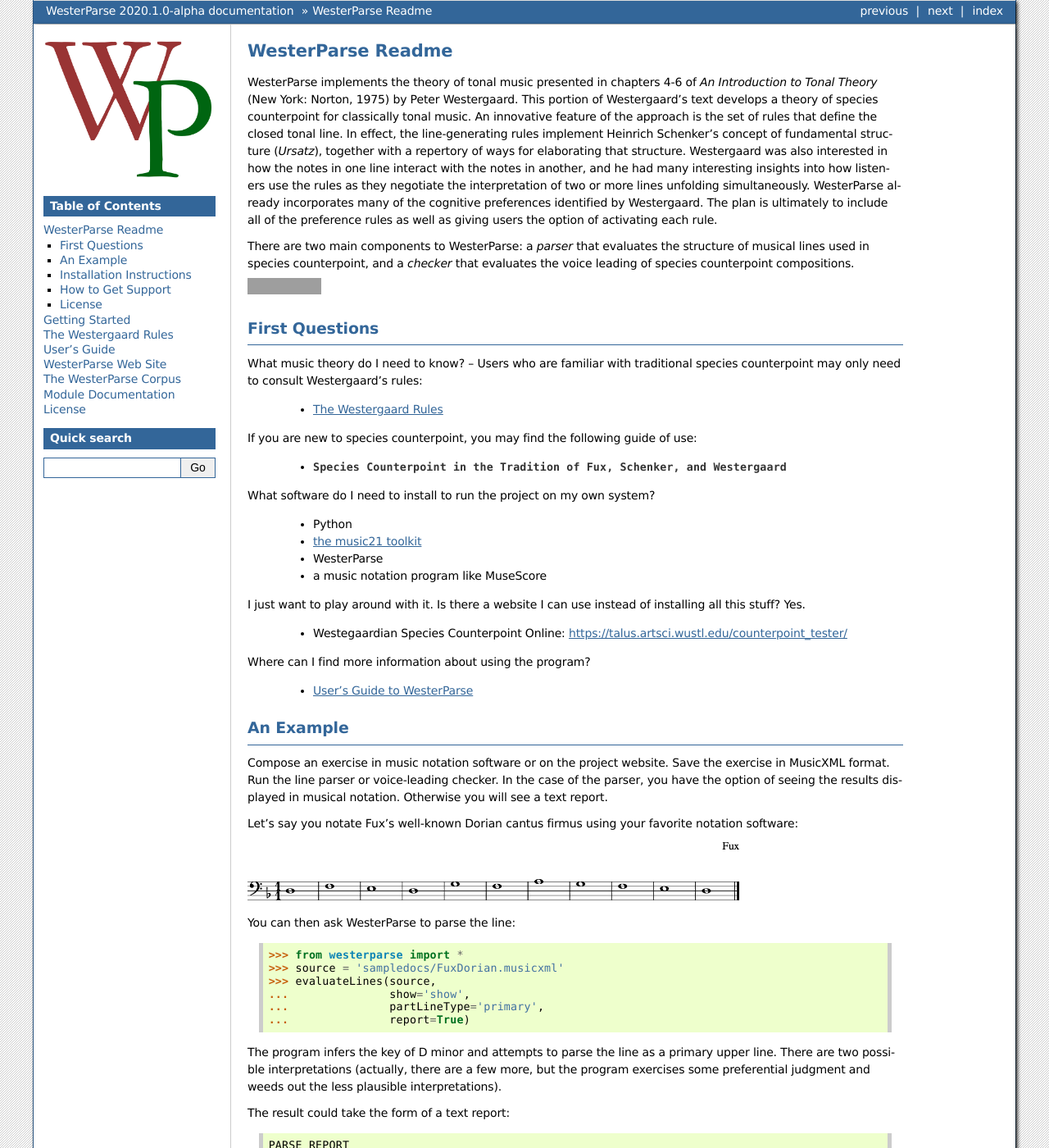
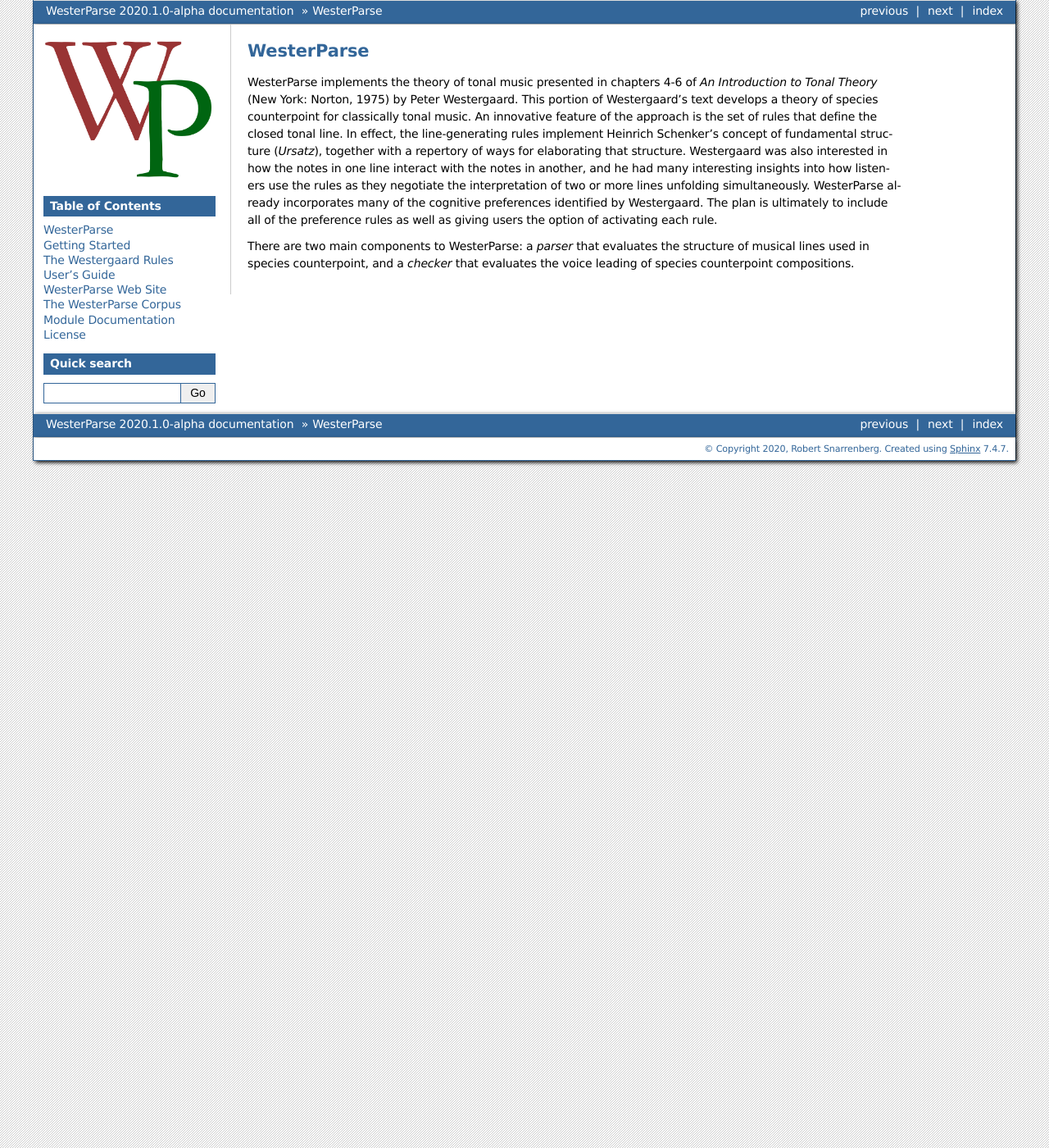
Before and after one commit to snarrenberg/westerparse, a Sphinx documentation site: the page built from docs/readme_link.rst, in a window 1280 px wide and 1400 px high. Shown: the whole window at 82% size. Built offline with Sphinx 7.4.7, drawn with Linux system fonts in a browser that asks for light colours; some of the changed text lies outside the part shown; grey boxes are pictures that could not be loaded.

Commit message:
upd readme

```diff
--- a/README.rst
+++ b/README.rst
@@ -1,5 +1,5 @@
-WesterParse Readme
-==================
+WesterParse
+===========
 
 WesterParse implements the theory of tonal music presented in chapters 4-6 of
 *An Introduction to Tonal Theory* (New York: Norton, 1975) by Peter Westergaard.
@@ -17,105 +17,3 @@
 There are two main components to WesterParse: a *parser* that evaluates the structure of
 musical lines used in species counterpoint, and a *checker* that evaluates the
 voice leading of species counterpoint compositions.
-
-.. image:: https://readthedocs.org/projects/westerparse/badge/?version=latest
-   :target: https://westerparse.readthedocs.io/en/latest/?badge=latest
-   :alt: Documentation Status
-
-
-First Questions
----------------
-
-What music theory do I need to know? -- Users who are familiar with traditional species
-counterpoint may only need to consult Westergaard's rules:
-
-   * :doc:`The Westergaard Rules <speciesrules>`
-
-If you are new to species counterpoint, you may find the following guide of use:
-
-   * :download:`Species Counterpoint in the Tradition of Fux, Schenker, and Westergaard <SpeciesText.pdf>`
-
-What software do I need to install to run the project on my own system?
-
-   * Python
-   * `the music21 toolkit <http://web.mit.edu/music21/>`_
-   * WesterParse
-   * a music notation program like MuseScore
-
-I just want to play around with it. Is there a website I can use instead of
-installing all this stuff? Yes.
-
-   * Westegaardian Species Counterpoint Online: https://talus.artsci.wustl.edu/counterpoint_tester/
-
-Where can I find more information about using the program?
-
-   * :doc:`User's Guide to WesterParse <userguide>`
-
-
-An Example
-----------
-
-Compose an exercise in music notation software or on the project website.
-Save the exercise in MusicXML format.
-Run the line parser or voice-leading checker.
-In the case of the parser, you have the option of seeing
-the results displayed in musical notation. Otherwise you will see a text report.
-
-Let's say you notate Fux's well-known Dorian cantus firmus using your favorite
-notation software:
-
-.. image:: images/FuxDorian.png
-   :width: 600
-   :alt: Fux Dorian cF
-
-You can then ask WesterParse to parse the line:
-
-.. code-block:: python
-
-   >>> from westerparse import *
-   >>> source = 'sampledocs/FuxDorian.musicxml'
-   >>> evaluateLines(source,
-   ...               show='show',
-   ...               partLineType='primary',
-   ...               report=True)
-
-The program infers the key of D minor and attempts to parse the line as a primary
-upper line. There are two possible interpretations (actually, there are a few more,
-but the program exercises some preferential judgment and weeds out the less plausible
-interpretations).
-
-The result could take the form of a text report:
-
-.. code-block:: python
-
-   PARSE REPORT
-   Key inferred by program: D minor
-   The line is generable as a primary line.
-
-But since the keyword show was set to 'show', the program will display the
-interpretations in a notation program.
-
-.. image:: images/FuxDorianP1.png
-   :width: 600
-   :alt: Fux Dorian cF, as PL1
-
-.. image:: images/FuxDorianP2.png
-   :width: 600
-   :alt: Fux Dorian cF, as PL2
-
-
-Installation Instructions
--------------------------
-
-[Not yet available: Download the zip file (westerparse.zip) and open it in your favorite directory.]
-
-
-How to Get Support
-------------------
-
-If you are having issues, please contact me at: snarrenberg@wustl.edu
-
-License
--------
-
-The project is licensed under the BSD license.
--- a/docs/index.rst
+++ b/docs/index.rst
@@ -25,6 +25,7 @@
 
    ..
 
+
 .. toctree::
    :maxdepth: 2
 
--- a/setup.py
+++ b/setup.py
@@ -3,7 +3,7 @@
 # read the contents of your README file
 from os import path
 this_directory = path.abspath(path.dirname(__file__))
-with open(path.join(this_directory, 'README.rst'), encoding='utf-8') as f:
+with open(path.join(this_directory, 'README'), encoding='utf-8') as f:
     long_description = f.read()
 
 setup(
```
Also changed, not shown: other parts of docs/index.rst (+3 -0 lines), 3 other files.
